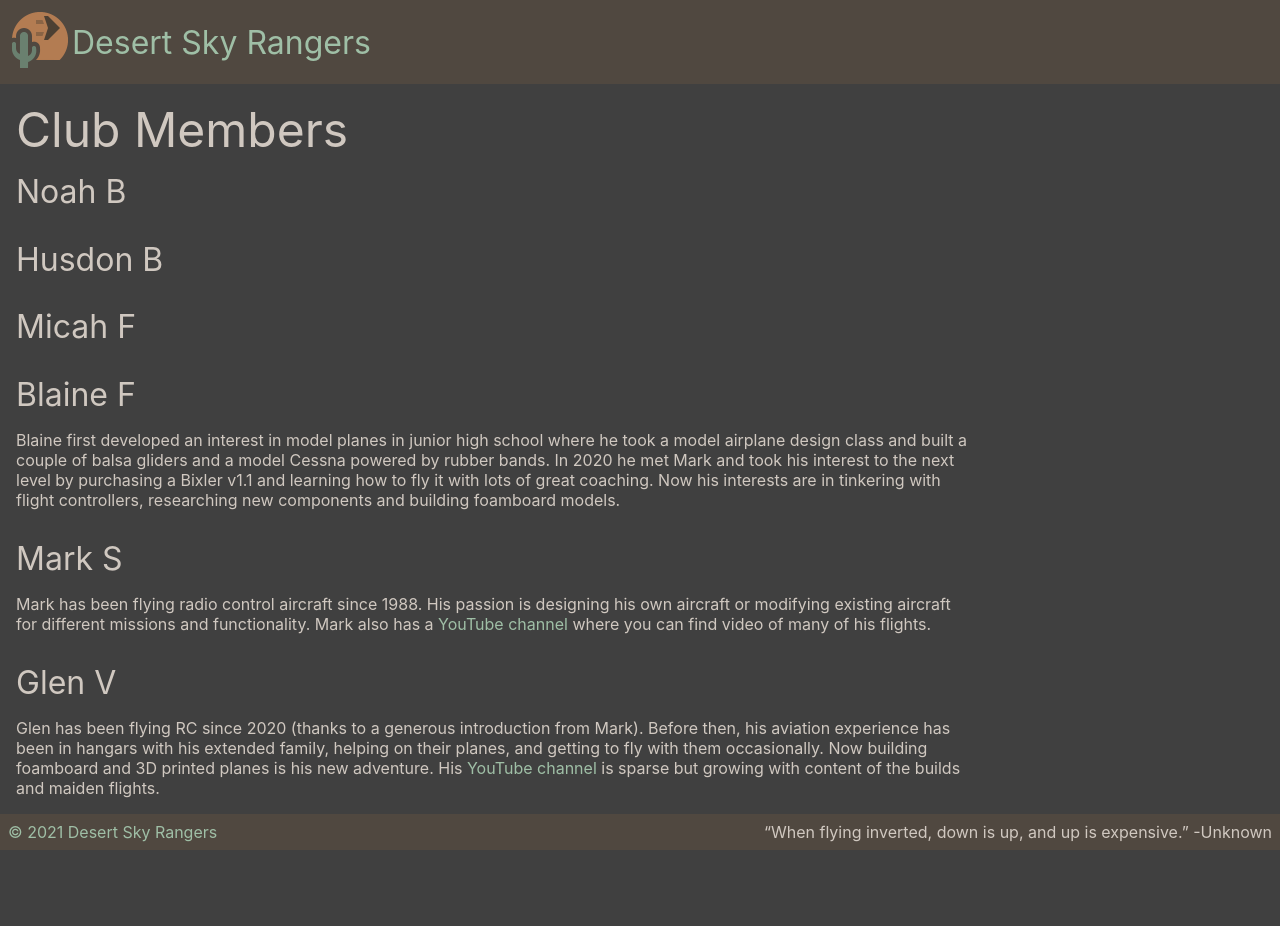
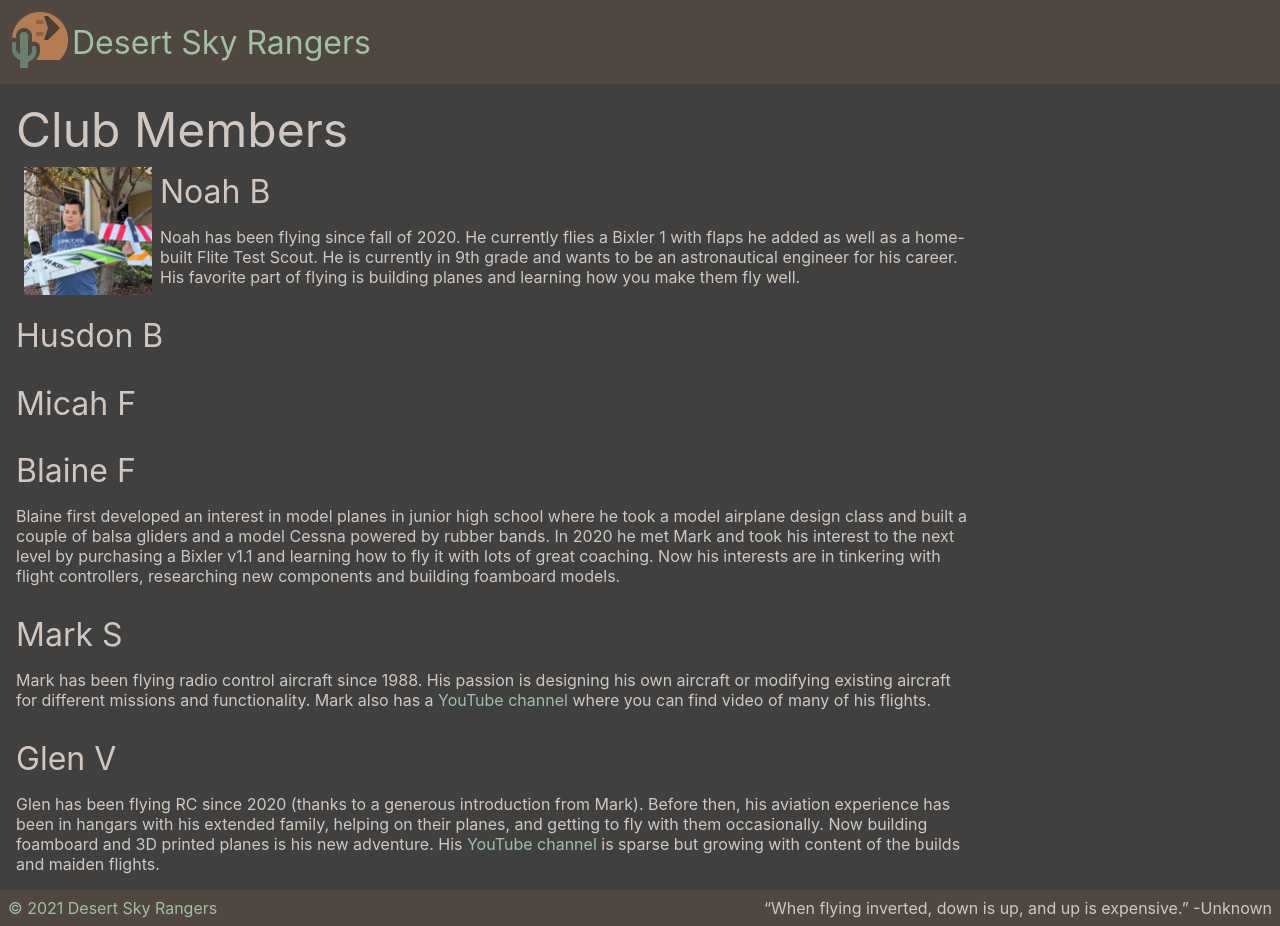
Before and after one commit to desertskyrangers/www.desertskyrangers.org, a React (Create React App) app: page /members in a window 1280 px wide. Before the commit the page ends 850 px from the top, so only its background shows below. Built offline with nearby package versions, Linux system fonts and the light colour scheme.

Commit message:
Noah's bio

```diff
--- a/src/App.css
+++ b/src/App.css
@@ -191,6 +191,12 @@ h6 {
 .footer .tagline {
 }
 
+.member {}
+
+.member img {
+	margin: 0.5rem;
+}
+
 /* The adjustment styles need to stay at or near the bottom */
 .center {
 	align-items: center;
--- a/src/Members.js
+++ b/src/Members.js
@@ -7,25 +7,36 @@ export default class Members extends React.Component {
 			<div className='content'>
 				<h1>Club Members</h1>
 
-				<div className='club-member'>
-					<h3>Noah B</h3>
-					<p>
-					</p>
+				<div className='member'>
+					<div className='row'>
+						<img className='photo' width='128' height='128' src='/members/noah-b-2021-08-28.jpg' alt='Noah B'/>
+
+						<div className='column'>
+							<h3>Noah B</h3>
+							<p>
+								Noah has been flying since fall of 2020. He currently flies a Bixler
+								1 with flaps he added as well as a home-built Flite Test Scout. He is
+								currently in 9th grade and wants to be an astronautical engineer for
+								his career. His favorite part of flying is building planes and learning
+								how you make them fly well.
+							</p>
+						</div>
+					</div>
 				</div>
 
-				<div className='club-member'>
+				<div className='member'>
 					<h3>Husdon B</h3>
 					<p>
 					</p>
 				</div>
 
-				<div className='club-member'>
+				<div className='member'>
 					<h3>Micah F</h3>
 					<p>
 					</p>
 				</div>
 
-				<div className='club-member'>
+				<div className='member'>
 					<h3>Blaine F</h3>
 					<p>
 						Blaine first developed an interest in model planes in junior high school where
@@ -37,7 +48,7 @@ export default class Members extends React.Component {
 					</p>
 				</div>
 
-				<div className='club-member'>
+				<div className='member'>
 					<h3>Mark S</h3>
 					<p>
 						Mark has been flying radio control aircraft since 1988. His passion
@@ -48,7 +59,7 @@ export default class Members extends React.Component {
 					</p>
 				</div>
 
-				<div className='club-member'>
+				<div className='member'>
 					<h3>Glen V</h3>
 					<p>
 						Glen has been flying RC since 2020 (thanks to a generous introduction
```
Also changed, not shown: public/members/noah-b-2021-08-28.jpg (added).
